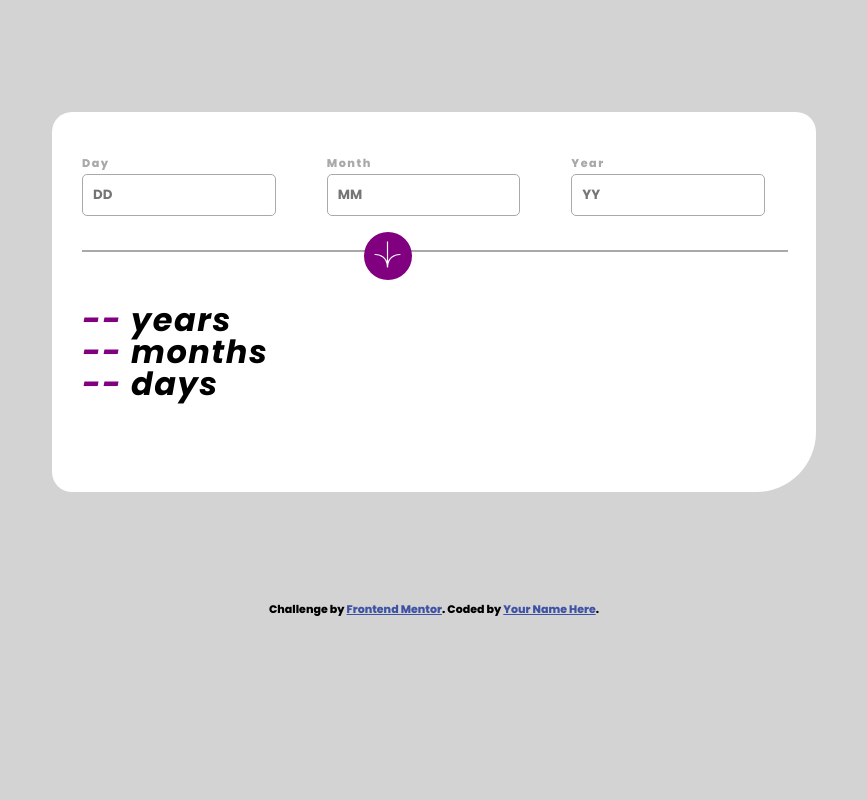
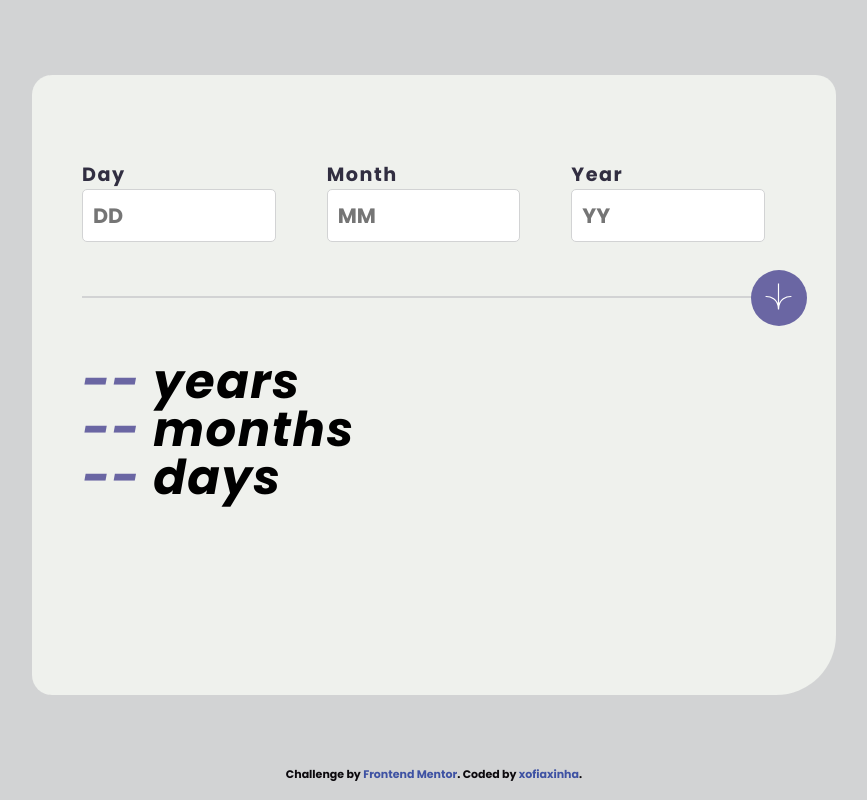
Before and after one commit to xofiaxinha/age-calculator-app, a plain HTML site: page index.html in a window 1280 px wide. Shown: the whole page, without its empty margins (206-1073 px from the left). Drawn offline with Linux system fonts and the light colour scheme.

Commit message:
final styles

```diff
--- a/assets/styles/main.css
+++ b/assets/styles/main.css
@@ -1,7 +1,17 @@
 @import url(reset.css);
 
+:root{
+    --red: #CB3640;
+    --white: #EFF1ED;
+    --black: #0C090D;
+    --light-gray: #D2D3D4;
+    --violet: #6A66A3;
+    --dark-gray: #312e41;
+    --medium-gray: #6E707A;
+}
+
 body{
-    background-color: lightgray;
+    background-color: var(--light-gray);
     height: 100vh;
     display: flex;
     flex-direction: column;
@@ -10,8 +20,8 @@ body{
     font-weight: normal;
 }
 main{
-    background-color: white;
-    height: 40%;
+    background-color: var(--white);
+    height: 50%;
     width: 55%;
     margin: 7rem auto;
     border-radius: 20px 20px 60px 20px;
@@ -24,11 +34,12 @@ main{
 #input-container{
     display: flex;
     justify-content: space-between;
-    gap: 30px;
+    gap: 20px;
     width: 100%;
     margin-top: 1rem;
     font-size: .7rem;
-    color: darkgray;
+    font-weight: bold;
+    color: var(--dark-gray);
 }
 #input-container .input{
     width: 100%;
@@ -36,22 +47,26 @@ main{
 input{
     width: 80%;
     padding: 10px;
-    border: 1px solid darkgray;
+    border: 1px solid var(--light-gray);
     border-width: 1px;
     border-radius: 5px;
     margin-top: 5px;
     font-family: 'Poppins', sans-serif;
     font-weight: bold;
+    color: var(--black)
 }
 input[type=number]::-webkit-inner-spin-button {
     -webkit-appearance: none;
 }
+input:focus, input:active{
+    border: 1px solid var(--violet);
+    outline: 1px solid var(--violet);
+}
 .empty-input{
-    border: 1px solid red;
-    color: red;
+    border: 1px solid var(--red);
 }
 .empty-text{
-    color: red;
+    color: var(--red);
     font-family: 'Poppins', sans-serif;
 }
 #button-container{
@@ -61,7 +76,7 @@ input[type=number]::-webkit-inner-spin-button {
     position: relative;
 }
 hr{
-    border: 1px solid darkgray;
+    border: 1px solid var(--light-gray);
     width: 100%;
 }
 #calculate-button{
@@ -69,13 +84,16 @@ hr{
     height: 3rem;
     border-radius: 50%;
     border: none;
-    background-color: purple;
+    background-color: var(--violet);
     cursor: pointer;
     position: relative;
     right: 40%;
     left: 40%;
     bottom: 1.5rem;
     z-index: 1;
+}
+#calculate-button:active{
+    background-color: var(--dark-gray);
 }
 #calculate-button img{
     width: 1.7rem;
@@ -88,12 +106,88 @@ hr{
     font-weight: bold;
 }
 #result-container span{
-    color: purple;
+    color: var(--violet);
 }
 .error-message{
-    color: red;
+    color: var(--red);
     font-size: .5rem;
     margin-top: 10px;
     display: none;
     font-style: italic;
 }
+.attribution{
+    margin-bottom: 20px;
+}
+.attribution p{
+    color: var(--black);
+    font-weight: bold;
+}
+a, a:visited{
+    color: var(--violet);
+    text-decoration: none;
+}
+a:hover{
+    text-decoration: underline;
+}
+@media (min-width: 768px) {
+    main{
+        height: 65%;
+        margin-top: auto;
+        margin-bottom: auto;
+        padding: 50px;
+    }
+    #input-container{
+        font-size: 1rem;
+        margin-top: 0px;
+        gap: 30px;
+    }
+    #input-container input{
+        font-size: 1.1rem;
+    }
+    #button-container{
+        margin-top: 40px;
+    }
+    #calculate-button{
+        width: 3.5rem;
+        height: 3.5rem;
+        left: 95%;
+        top: -2rem;
+    }
+    #result-container{
+        font-size: 2rem;
+    }
+    .error-message{
+        font-size: .8rem;
+    }
+}
+
+@media (min-width: 900px) {
+    main{
+        height: 65%;
+        margin-top: auto;
+        margin-bottom: auto;
+        padding: 50px;
+    }
+    #input-container{
+        margin-top: 40px;
+        font-size: 1.2rem;
+    }
+    #input-container input{
+        font-size: 1.3rem;
+    }
+    #button-container{
+        margin-top: 50px;
+    }
+    #calculate-button{
+        width: 3.5rem;
+        height: 3.5rem;
+        left: 95%;
+        top: -2rem;
+    }
+    #result-container{
+        font-size: 3rem;
+    }
+    .error-message{
+        font-size: .8rem;
+    }
+}
--- a/index.html
+++ b/index.html
@@ -52,8 +52,9 @@
 
   <footer>
     <div class="attribution">
+      <p>
       Challenge by <a href="https://www.frontendmentor.io?ref=challenge" target="_blank">Frontend Mentor</a>.
-      Coded by <a href="#">Your Name Here</a>.
+      Coded by <a href="https://www.frontendmentor.io/profile/xofiaxinha">xofiaxinha</a>.</p>
     </div>
   </footer>
   <script src="assets/scripts/main.js"></script>
```
